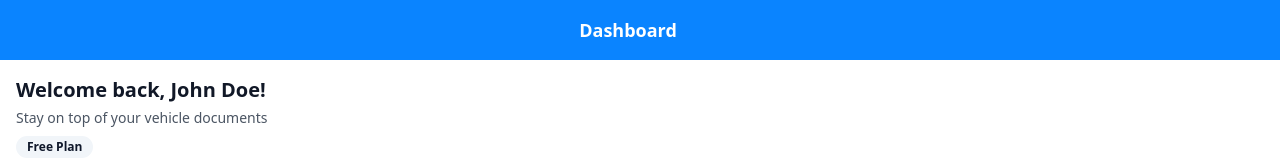
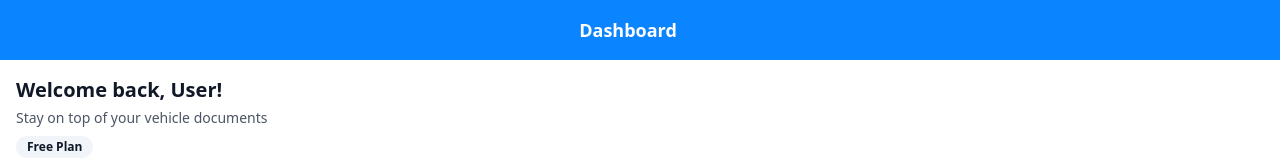
Before and after one commit to Drivedue/due-drive-alerts, a React (Vite) app: page /dashboard in a window 1280 px wide. Shown: the top 166 px of the page. Built offline with nearby package versions, Linux system fonts and the light colour scheme.

Commit message:
Refactor dashboard welcome message
Update the welcome message and profile name on the dashboard.

```diff
--- a/src/pages/Dashboard.tsx
+++ b/src/pages/Dashboard.tsx
@@ -1,3 +1,4 @@
+
 import { useState } from 'react';
 import { Button } from "@/components/ui/button";
 import { Card, CardContent, CardDescription, CardHeader, CardTitle } from "@/components/ui/card";
@@ -5,14 +6,18 @@ import { Badge } from "@/components/ui/badge";
 import { Progress } from "@/components/ui/progress";
 import { Car, Calendar, Bell, AlertTriangle, Plus, Settings } from "lucide-react";
 import { useNavigate } from "react-router-dom";
+import { useAuth } from "@/contexts/AuthContext";
 import MobileLayout from "@/components/MobileLayout";
 
 const Dashboard = () => {
   const navigate = useNavigate();
+  const { user } = useAuth();
 
-  // Mock user data
-  const user = {
-    name: "John Doe",
+  // Get user's display name from auth metadata or email
+  const userName = user?.user_metadata?.full_name || user?.email?.split('@')[0] || 'User';
+
+  // Mock vehicle data - in real app this would come from database
+  const vehicleData = {
     plan: "Free",
     vehiclesCount: 3,
     maxVehicles: 5
@@ -37,10 +42,10 @@ const Dashboard = () => {
     <MobileLayout title="Dashboard">
       {/* Welcome Section */}
       <div className="mb-6">
-        <h2 className="text-xl font-bold text-gray-900 mb-1">Welcome back, {user.name}!</h2>
+        <h2 className="text-xl font-bold text-gray-900 mb-1">Welcome back, {userName}!</h2>
         <p className="text-gray-600 text-sm">Stay on top of your vehicle documents</p>
-        <Badge variant={user.plan === "Pro" ? "default" : "secondary"} className="mt-2">
-          {user.plan} Plan
+        <Badge variant={vehicleData.plan === "Pro" ? "default" : "secondary"} className="mt-2">
+          {vehicleData.plan} Plan
         </Badge>
       </div>
 
@@ -53,7 +58,7 @@ const Dashboard = () => {
                 <Car className="h-5 w-5 text-[#0A84FF]" />
               </div>
               <div>
-                <div className="text-2xl font-bold text-[#0A84FF]">{user.vehiclesCount}</div>
+                <div className="text-2xl font-bold text-[#0A84FF]">{vehicleData.vehiclesCount}</div>
                 <p className="text-xs text-gray-600">Vehicles</p>
               </div>
             </div>
```
